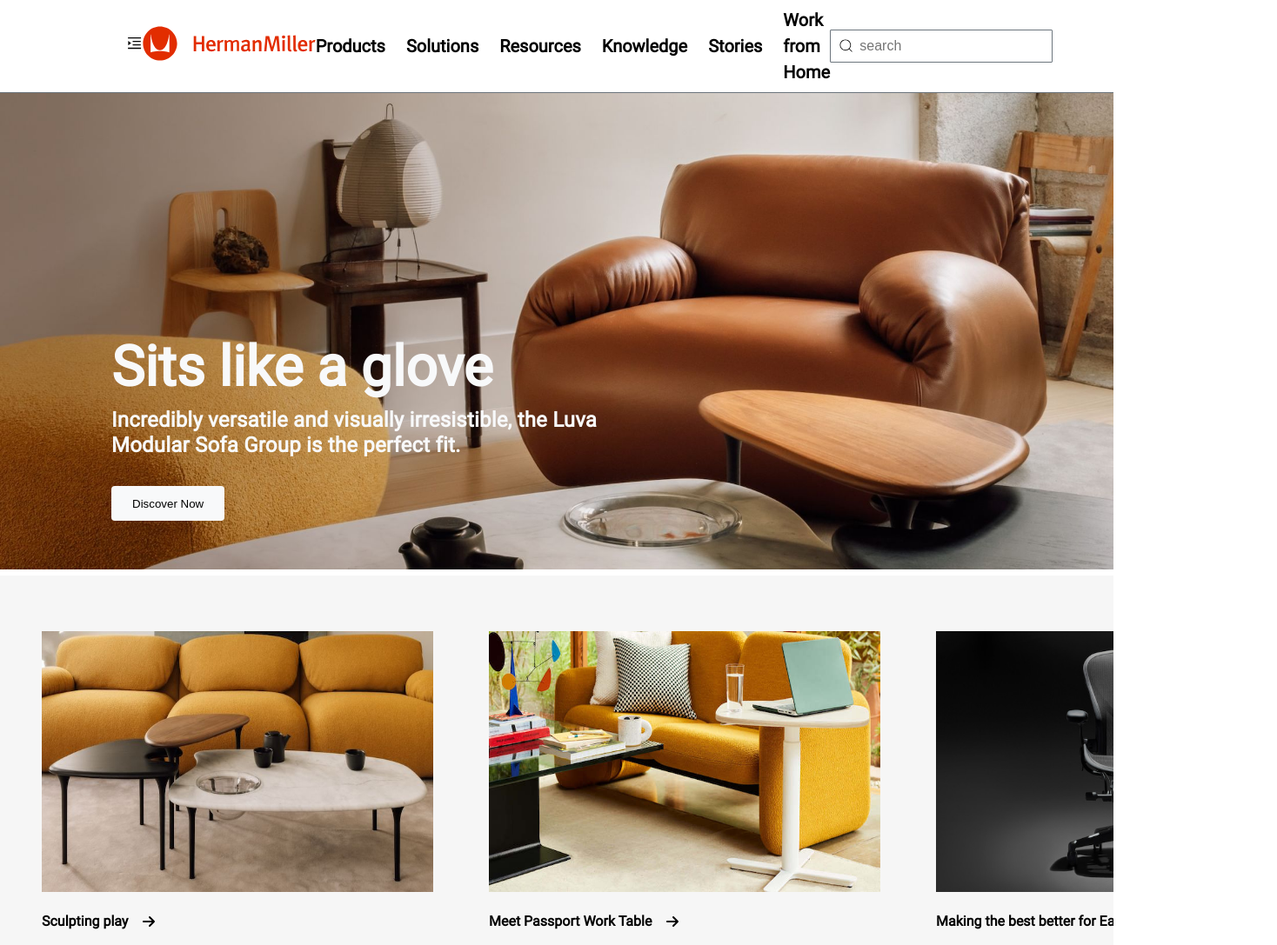
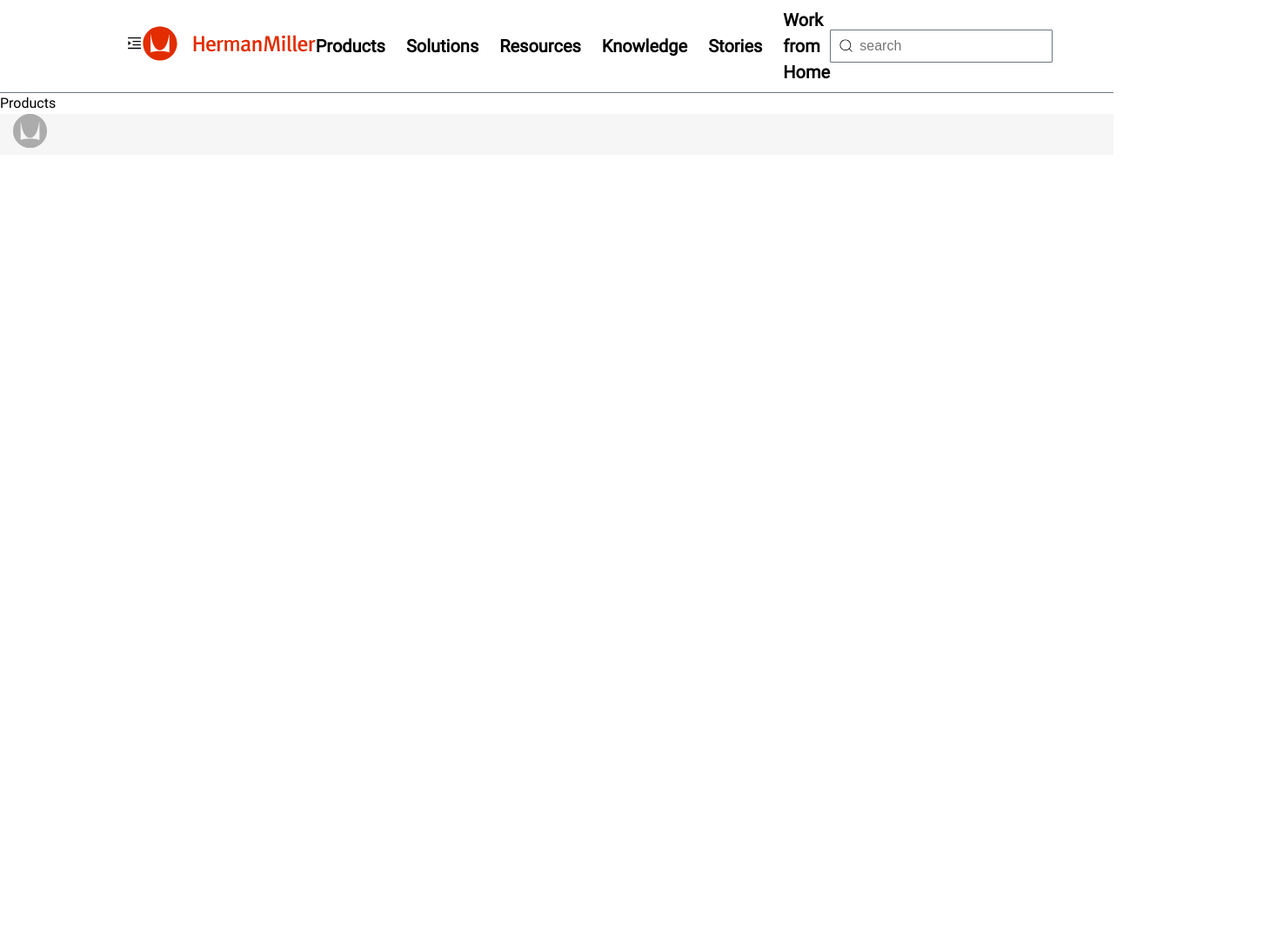
Before and after one commit to anoopk-0/furniwork-site, a React (Create React App) app: page /products in a window 1280 px wide. Shown: the top 1087 px of the page at 87% size, 1468 px wide, since content can reach past the window. After the commit the page ends 800 px from the top, so only its background shows below. Built offline with nearby package versions, Linux system fonts and the light colour scheme.

Commit message:
feat: added router setup and product nav

```diff
--- a/package.json
+++ b/package.json
@@ -9,6 +9,7 @@
     "react": "^18.2.0",
     "react-dom": "^18.2.0",
     "react-icons": "^5.0.1",
+    "react-router-dom": "^6.22.0",
     "react-scripts": "5.0.1",
     "sass": "^1.70.0",
     "web-vitals": "^2.1.4"
--- a/src/App.js
+++ b/src/App.js
@@ -1,19 +1,25 @@
 import "./App.scss";
-import { Footer, Home, NavBar } from "./layouts";
+import { Footer, NavBar, Home, Products } from "./layouts";
+import { BrowserRouter as Router, Routes, Route } from "react-router-dom";
 
 function App() {
   return (
+    <Router>
       <div className="App">
         <header>
           <NavBar />
         </header>
         <main>
-        <Home />
+          <Routes>
+            <Route path="/" element={<Home />} />
+            <Route path="/products" element={<Products />} />
+          </Routes>
         </main>
         <footer>
           <Footer />
         </footer>
       </div>
+    </Router>
   );
 }
 
--- a/src/layouts/home/Home.jsx
+++ b/src/layouts/home/Home.jsx
@@ -74,7 +74,7 @@ const Home = () => {
             </div>
             <div className="explore-content">
               {exploreProduct.map((item, index) => (
-                <Product item={item} />
+                <Product item={item} key={index} />
               ))}
             </div>
           </div>
--- a/src/layouts/index.js
+++ b/src/layouts/index.js
@@ -1,3 +1,4 @@
 export { default as NavBar } from "./navbar/NavBar";
 export { default as Home } from "./home/Home";
 export { default as Footer } from "./footer/Footer";
+export { default as Products } from "./products/Products";
--- a/src/layouts/navbar/NavBar.js
+++ b/src/layouts/navbar/NavBar.js
@@ -2,18 +2,20 @@ import React, { useState } from "react";
 import { AiOutlineMenuUnfold } from "react-icons/ai";
 import { CiSearch } from "react-icons/ci";
 import logo from "../../assets/images/logo.svg";
+import { Link, useNavigate } from "react-router-dom";
 
 const menu = [
-  "Products",
-  "Solutions",
-  "Resources",
-  "Knowledge",
-  "Stories",
-  "Work from Home",
+  { to: "/products", name: "Products" },
+  { to: "/solutions", name: "Solutions" },
+  { to: "/resources", name: "Resources" },
+  { to: "/knowledge", name: "Knowledge" },
+  { to: "/stories", name: "Stories" },
+  { to: "/work-from-home", name: "Work from Home" },
 ];
 
 const NavBar = () => {
   const [isActive, setIsActive] = useState(false);
+  const navigate = useNavigate();
 
   return (
     <>
@@ -23,13 +25,15 @@ const NavBar = () => {
             <AiOutlineMenuUnfold />
           </div>
 
-          <div className="logo">
+          <div className="logo" onClick={() => navigate("/")}>
             <img src={logo} alt="logo" />
           </div>
           <div className="menu">
             <ul>
               {menu?.map((menuItem, index) => (
-                <li key={index}>{menuItem}</li>
+                <li key={index}>
+                  <Link to={menuItem.to}>{menuItem.name}</Link>
+                </li>
               ))}
             </ul>
           </div>
--- /dev/null
+++ b/src/layouts/products/Products.jsx
@@ -0,0 +1,7 @@
+import React from "react";
+
+const Products = () => {
+  return <div>Products</div>;
+};
+
+export default Products;
--- a/src/styles/components/_card.scss
+++ b/src/styles/components/_card.scss
@@ -17,7 +17,7 @@
   .card-content {
     div {
       @include flex-center;
-      justify-content: start;
+      justify-content: flex-start;
       gap: 1rem;
       margin-bottom: 1rem;
 
--- a/src/styles/layouts/_navbar.scss
+++ b/src/styles/layouts/_navbar.scss
@@ -9,6 +9,10 @@
 
     .md-menu {
       display: none;
+    }
+
+    .logo {
+      cursor: pointer;
     }
 
     @media (max-width: 1439px) {
```
Also changed, not shown: 1 other file (tests, documents, lock files or other folders). Lines whose indentation alone changed are shown as unchanged.
